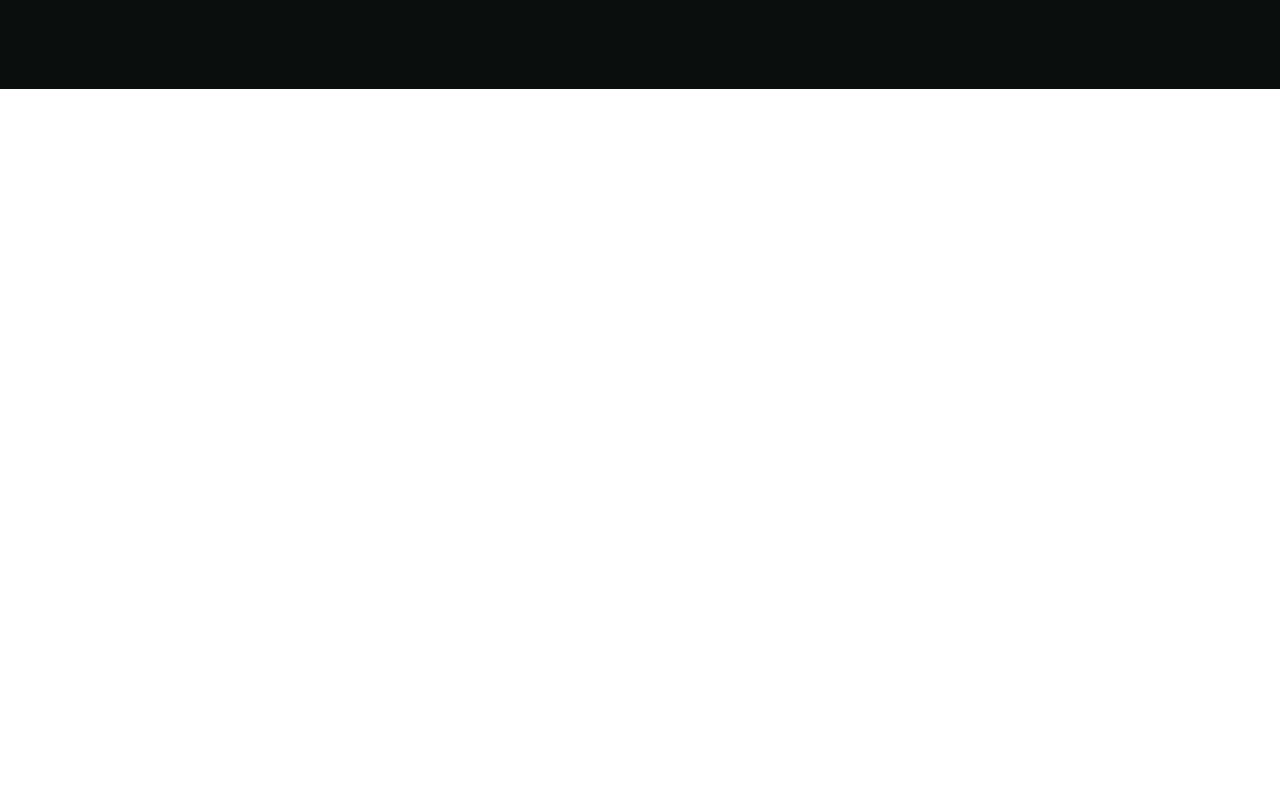
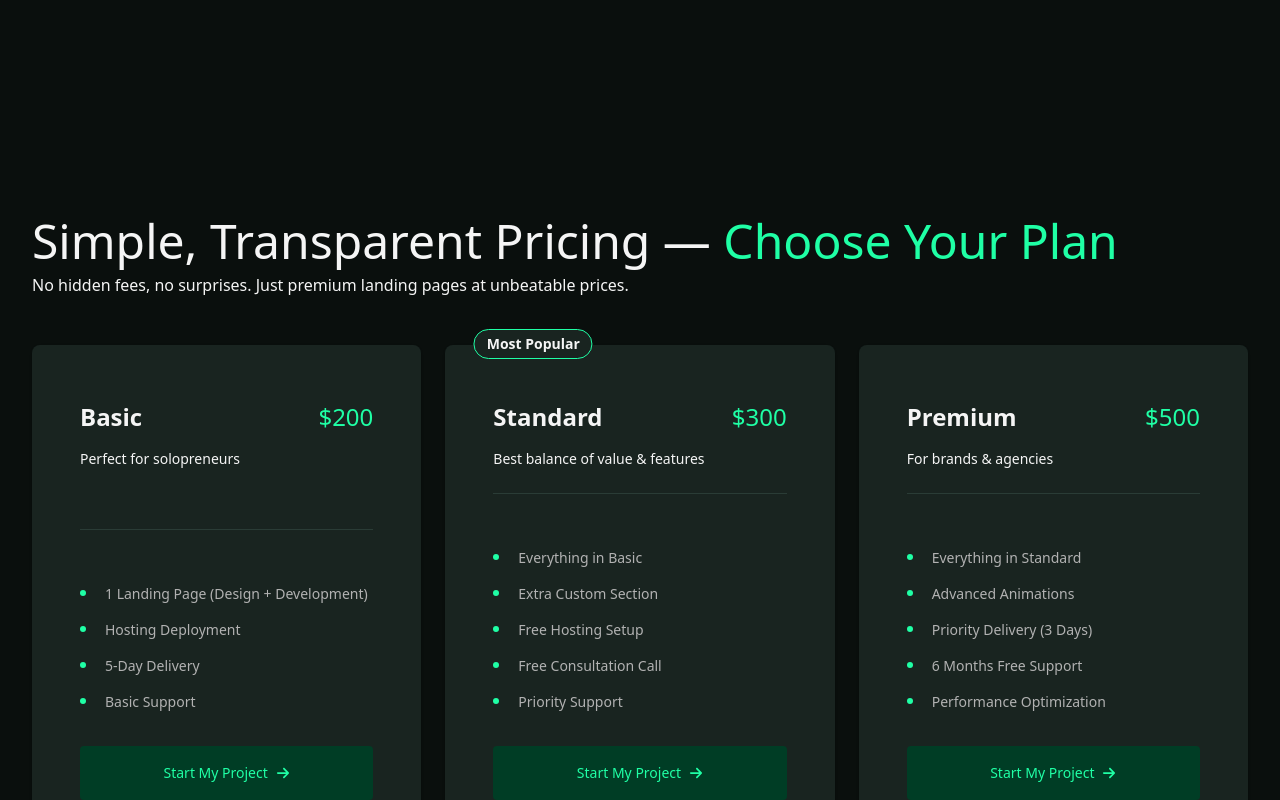
Before and after one commit to ChakmaShantunu/ena-ema-task, a Next.js app: page / in a window 1280 px wide. Shown: the part 3569-4369 px from the top of the page. Before the commit the page ends 3658 px from the top, so only its background shows below. Built offline with nearby package versions, Linux system fonts and the light colour scheme; a web font is replaced by a local one.

Commit message:
pricing section done

```diff
--- a/package.json
+++ b/package.json
@@ -12,6 +12,7 @@
     "next": "15.5.3",
     "react": "19.1.0",
     "react-dom": "19.1.0",
+    "react-icons": "^5.5.0",
     "react-responsive-carousel": "^3.2.23",
     "swiper": "^12.0.1"
   },
--- /dev/null
+++ b/src/app/components/Pricing/Pricing.jsx
@@ -0,0 +1,115 @@
+import React from 'react'
+import { FaArrowRight } from "react-icons/fa6";
+
+export default function Pricing() {
+    const pricingData = [
+        {
+            title: "Basic",
+            price: 200,
+            description: "Perfect for solopreneurs",
+            mostPopular: false,
+            features: [
+                "1 Landing Page (Design + Development)",
+                "Hosting Deployment",
+                "5-Day Delivery",
+                "Basic Support",
+            ],
+        },
+        {
+            title: "Standard",
+            price: 300,
+            description: "Best balance of value & features",
+            mostPopular: true,
+            features: [
+                "Everything in Basic",
+                "Extra Custom Section",
+                "Free Hosting Setup",
+                "Free Consultation Call",
+                "Priority Support",
+            ],
+        },
+        {
+            title: "Premium",
+            price: 500,
+            description: "For brands & agencies",
+            mostPopular: false,
+            features: [
+                "Everything in Standard",
+                "Advanced Animations",
+                "Priority Delivery (3 Days)",
+                "6 Months Free Support",
+                "Performance Optimization",
+            ],
+        },
+    ];
+    return (
+        <div className='lg:max-w-[1440px] mx-auto px-4 md:px-6 lg:px-8'>
+            <div className='lg:mt-32 text-center lg:text-left'>
+                <h1 className='text-3xl md:text-4xl lg:text-5xl font-medium text-accent'>
+                    Simple, Transparent Pricing — <span className='text-secondary'>Choose Your Plan</span>
+                </h1>
+                <p className='text-accent text-sm md:text-base lg:mt-2 lg:mb-12'>
+                    No hidden fees, no surprises. Just premium landing pages at unbeatable prices.
+                </p>
+            </div>
+
+            <div className='grid grid-cols-1 md:grid-cols-2 lg:grid-cols-3 gap-6 lg:pb-12'>
+                {pricingData.map((data, index) => (
+                    <div
+                        key={index}
+                        className="card shadow-sm bg-primary px-4 py-6 lg:px-6 lg:py-8
+                   hover:border hover:border-secondary
+                   transform transition-transform duration-300 ease-in-out
+                   hover:scale-105 group cursor-pointer"
+                    >
+                        <div className="card-body relative">
+                            {data.mostPopular && (
+                                <span className="absolute -top-12 left-16 -translate-x-1/2
+                             bg-primary border border-secondary text-accent text-xs md:text-sm
+                             font-semibold px-3 py-1 rounded-full">
+                                    Most Popular
+                                </span>
+                            )}
+
+                            <div className="flex justify-between items-center">
+                                <h2 className="font-bold text-accent text-2xl md:text-2xl lg:text-2xl">{data.title}</h2>
+                                <span className="text-2xl text-secondary font-medium">${data.price}</span>
+                            </div>
+
+                            <p className='text-accent text-xs md:text-sm mt-2'>{data.description}</p>
+
+                            <div className="w-full h-[1px] bg-[#2a3c36] my-4"></div>
+
+                            <ul className="mt-6 flex flex-col gap-2 text-xs md:text-sm list-disc list-inside">
+                                {data.features.map((feature, i) => (
+                                    <li
+                                        key={i}
+                                        className='list-disc list-inside text-accent-content text-xs md:text-sm marker:text-secondary marker:text-lg'
+                                    >
+                                        {feature}
+                                    </li>
+                                ))}
+                            </ul>
+
+                            <div className="mt-6 flex justify-center items-center">
+                                <button
+                                    className="w-full h-[54px] bg-[#003d25] text-secondary font-medium rounded flex items-center justify-center gap-2
+              group-hover:text-[#002013] transition-all duration-300 ease-in-out
+              group-hover:bg-gradient-to-b group-hover:from-[#1fffa5] group-hover:to-[#ffffffd5]
+              group-hover:border group-hover:border-[#1fffa5]
+              group-hover:shadow-[inset_0_0_18px_#1fffa540,0_6px_16px_#ffffff80]
+              group-hover:scale-[1.02] cursor-pointer"
+                                >
+                                    Start My Project
+                                    <span>
+                                        <FaArrowRight />
+                                    </span>
+                                </button>
+                            </div>
+                        </div>
+                    </div>
+                ))}
+            </div>
+        </div>
+    )
+}
--- a/src/app/components/WhyTrustUsSection/WhyTrustUsSection.jsx
+++ b/src/app/components/WhyTrustUsSection/WhyTrustUsSection.jsx
@@ -41,7 +41,7 @@ export default function WhyTrustUsSection() {
                 <p className='lg:text-base text-center general-sans text-accent'>We combine proven conversion frameworks with agency-level design to deliver results that matter.</p>
             </div>
 
-            <div className='grid grid-cols-1 md:grid-cols-3 lg:grid-cols-3 gap-9 mt-12 lg:mt-36 lg:pb-32 max-w-11/12 mx-auto'>
+            <div className='grid grid-cols-1 md:grid-cols-3 lg:grid-cols-3 gap-9 mt-12 lg:mt-36 lg:pb-32 lg:max-w-[1440px] mx-auto'>
                 {
                     services.map((service, index) => {
                         return (
--- a/src/app/page.js
+++ b/src/app/page.js
@@ -3,6 +3,7 @@ import Hero from "./components/Hero/Hero";
 import Showcase from "./components/Showcase/Showcase";
 import WhyTrustUsSection from "./components/WhyTrustUsSection/WhyTrustUsSection";
 import CaseStudies from "./components/CaseStudies/CaseStudies";
+import Pricing from "./components/Pricing/Pricing";
 
 // min-h-[7893px]
 export default function Home() {
@@ -19,6 +20,7 @@ export default function Home() {
       </div>
       <div className="bg-[#0a0f0d]">
         <CaseStudies></CaseStudies>
+        <Pricing></Pricing>
       </div>
     </div>
   );
```
Also changed, not shown: public/images/secondary-arrow.png (added), 1 other file (tests, documents, lock files or other folders).
